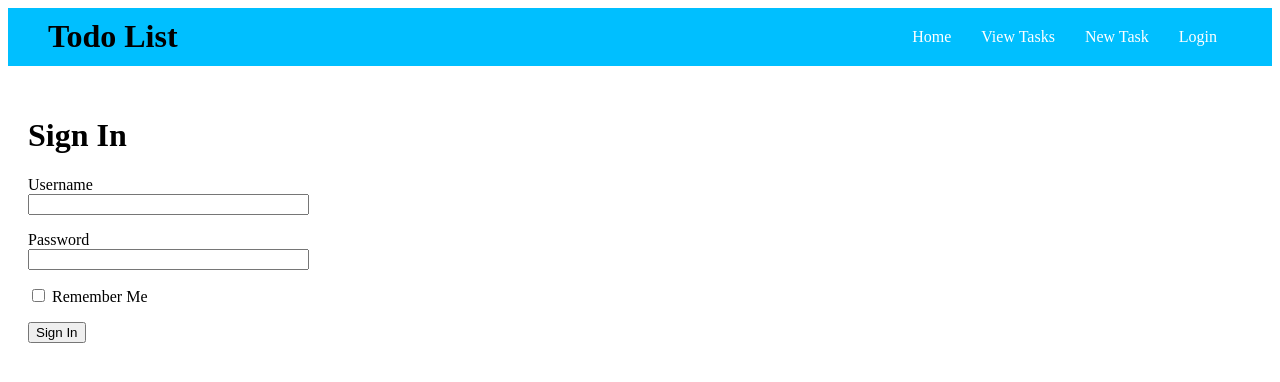
After one commit to p-carpenter/SQA1_ToDoApp, a Flask app: page /login in a window 1280 px wide. The commit adds this page. Shown: the top 382 px of the page. Run offline with Flask 3, Linux system fonts and the light colour scheme.

Commit message:
Step 16: Added login form with validation

```diff
--- a/app/__init__.py
+++ b/app/__init__.py
@@ -15,6 +15,7 @@ def create_app(config_class=Config):
     migrate.init_app(app, db)
 
     from app.index import bp as main_bp
+    from app.auth import auth as auth_bp
     app.register_blueprint(main_bp)
-
+    app.register_blueprint(auth_bp)
     return app
--- /dev/null
+++ b/app/auth/__init__.py
@@ -0,0 +1,5 @@
+from flask import Blueprint
+
+auth = Blueprint("auth", __name__)
+
+from app.auth import routes
--- /dev/null
+++ b/app/auth/routes.py
@@ -0,0 +1,16 @@
+from app.auth import auth
+from flask import render_template, request, redirect, url_for, flash
+from datetime import datetime
+from app.utils.sample_todos import todos
+from app.forms import LoginForm
+
+@auth.route('/login', methods=["GET", "POST"])
+def login():
+    form = LoginForm()
+    if form.validate_on_submit():
+        flash(
+            f'Login requested for user {form.username.data}, remember_me={form.remember_me.data}')
+        print('form submitted')
+        return redirect(url_for('main.index'))
+
+    return render_template('login.html', form=form)
--- /dev/null
+++ b/app/forms.py
@@ -0,0 +1,10 @@
+from flask_wtf import FlaskForm
+from wtforms import StringField, PasswordField, BooleanField, SubmitField
+from wtforms.validators import DataRequired
+
+
+class LoginForm(FlaskForm):
+    username = StringField('Username', validators=[DataRequired()])
+    password = PasswordField('Password', validators=[DataRequired()])
+    remember_me = BooleanField('Remember Me')
+    submit = SubmitField('Sign In')
--- a/app/templates/base.html
+++ b/app/templates/base.html
@@ -11,9 +11,19 @@
       <li class="navlink"><a href="{{ url_for('main.index') }}">Home</a></li>
       <li class="navlink"><a href="{{ url_for('main.all_tasks') }}">View Tasks</a></li>
       <li class="navlink"><a href="{{ url_for('main.create_task') }}">New Task</a></li>
+      <li class="navlink"><a href="{{ url_for('auth.login') }}">Login</a></li>
     </ul>
   </nav>
   <main>
+    {% with messages = get_flashed_messages() %}
+    {% if messages %}
+    <ul>
+      {% for message in messages %}
+      <li>{{ message }}</li>
+      {% endfor %}
+    </ul>
+    {% endif %}
+    {% endwith %}
     {% block main %}
     {% endblock %}
     <script src="{{ url_for('static', filename='scripts/tagging.js') }}"></script>
--- /dev/null
+++ b/app/templates/login.html
@@ -0,0 +1,24 @@
+{% extends "base.html" %}
+
+{% block main %}
+    <h1>Sign In</h1>
+    <form action="" method="post" novalidate>
+        {{ form.hidden_tag() }}
+        <p>
+            {{ form.username.label }}<br>
+            {{ form.username(size=32) }}
+            {% for error in form.username.errors %}
+            <span style="color: red;">[{{ error }}]</span>
+            {% endfor %}
+        </p>
+        <p>
+            {{ form.password.label }}<br>
+            {{ form.password(size=32) }}
+            {% for error in form.password.errors %}
+            <span style="color: red;">[{{error}}]</span>
+            {% endfor %}
+        </p>
+        <p>{{ form.remember_me() }} {{ form.remember_me.label }}</p>
+        <p>{{ form.submit() }}</p>
+    </form>
+{% endblock %}
```
